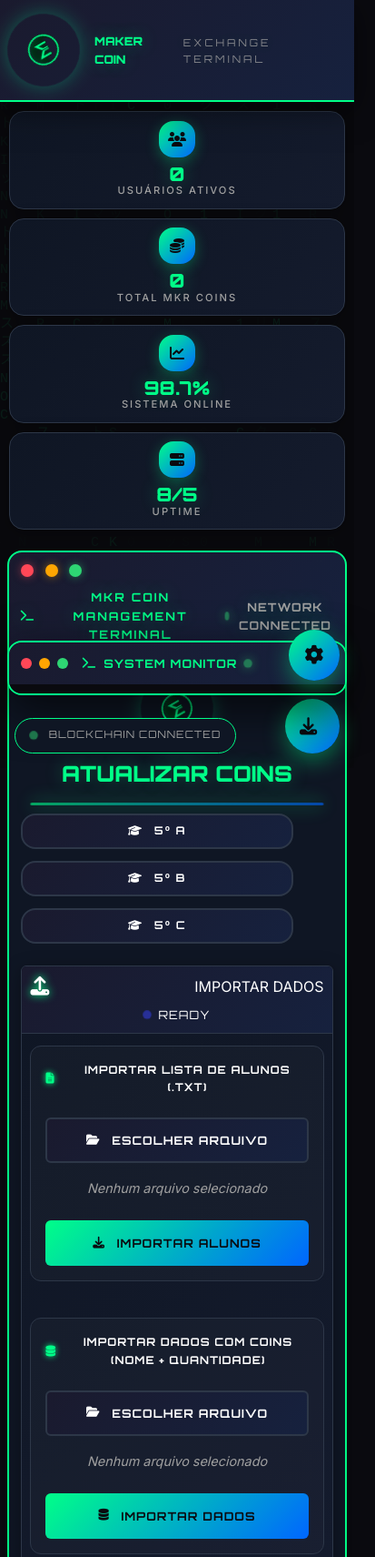
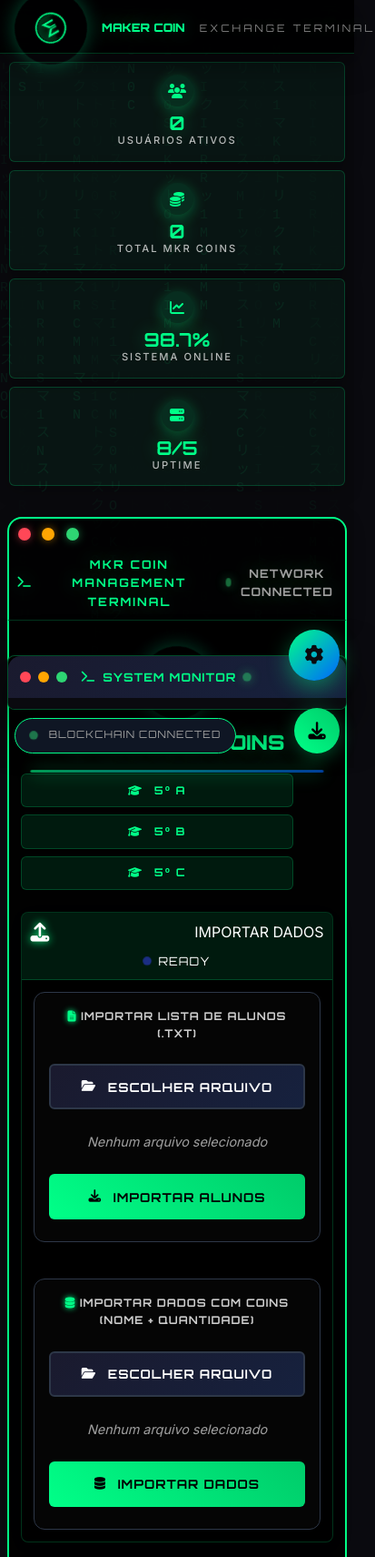
Before and after one commit to Nansinyx26/Maker_Coins3.00, a plain HTML site: page atualizacao.html in a window 390 px wide. Shown: the top 1711 px of the page at 91% size, 413 px wide, since content can reach past the window. Drawn offline with Linux system fonts and the light colour scheme.

Commit message:
Update mobile-responsive.css

```diff
--- a/css/mobile-responsive.css
+++ b/css/mobile-responsive.css
@@ -1,25 +1,58 @@
-/* Mobile Responsive - Componentes Compactos */
+/* === MOBILE RESPONSIVE CSS - SISTEMA FUNCIONAL === */
 
-/* Header Mobile - Compacto */
+/* Touch-friendly interactions */
+* {
+    -webkit-tap-highlight-color: rgba(0, 255, 136, 0.3);
+    -webkit-touch-callout: none;
+    box-sizing: border-box;
+}
+
+input, textarea, [contenteditable] {
+    -webkit-user-select: text;
+    user-select: text;
+}
+
+/* Viewport fixes */
+html {
+    -webkit-text-size-adjust: 100%;
+    font-size: 16px;
+}
+
+body {
+    margin: 0;
+    padding: 0;
+    -webkit-overflow-scrolling: touch;
+    overscroll-behavior: contain;
+}
+
+/* === HEADER MOBILE === */
 @media screen and (max-width: 768px) {
     .crypto-header {
-        padding: 0.4rem 0.8rem;
+        padding: 0.5rem 1rem;
         position: sticky;
         top: 0;
         z-index: 1001;
+        background: rgba(0, 0, 0, 0.9);
+        backdrop-filter: blur(10px);
+        border-bottom: 1px solid rgba(0, 255, 136, 0.2);
     }
 
     .header-content {
+        display: flex;
         flex-direction: row;
         justify-content: space-between;
         align-items: center;
         gap: 0.5rem;
         min-height: 45px;
+        max-height: 45px;
     }
 
     .logo {
         font-size: 0.9rem;
         text-align: left;
+        white-space: nowrap;
+        flex-shrink: 0;
+        color: #00ff88;
     }
 
     .logo i {
@@ -28,11 +61,18 @@
     }
 
     .market-ticker {
+        display: flex;
         flex: 1;
         justify-content: flex-end;
         gap: 0.3rem;
         overflow-x: auto;
         max-width: 60%;
+        scrollbar-width: none;
+        -ms-overflow-style: none;
+    }
+
+    .market-ticker::-webkit-scrollbar {
+        display: none;
     }
 
     .ticker-item {
@@ -40,68 +80,71 @@
         padding: 0.3rem 0.5rem;
         font-size: 0.65rem;
         flex-shrink: 0;
-    }
-
-    .ticker-item:nth-child(n+4) {
-        display: none;
+        background: rgba(0, 255, 136, 0.1);
+        border: 1px solid rgba(0, 255, 136, 0.2);
+        border-radius: 4px;
+        color: #00ff88;
     }
 }
 
-/* Stats Dashboard - Menor */
+/* === STATS DASHBOARD === */
 @media screen and (max-width: 768px) {
     .stats-dashboard {
+        display: grid;
         grid-template-columns: repeat(2, 1fr);
         gap: 0.8rem;
         padding: 0.8rem;
+        margin-bottom: 1rem;
     }
 
     .stat-card {
         padding: 0.8rem;
         text-align: center;
+        background: rgba(0, 255, 136, 0.05);
+        border: 1px solid rgba(0, 255, 136, 0.2);
+        border-radius: 6px;
+        display: flex;
+        flex-direction: column;
         gap: 0.5rem;
     }
 
     .stat-icon {
-        width: 40px;
-        height: 40px;
+        width: 35px;
+        height: 35px;
         font-size: 1rem;
+        background: rgba(0, 255, 136, 0.1);
+        border-radius: 50%;
+        display: flex;
+        align-items: center;
+        justify-content: center;
+        margin: 0 auto;
+        color: #00ff88;
     }
 
     .stat-value {
-        font-size: 1.5rem;
+        font-size: 1.3rem;
+        font-weight: bold;
+        color: #00ff88;
     }
 
     .stat-label {
         font-size: 0.7rem;
+        color: rgba(255, 255, 255, 0.7);
+        text-transform: uppercase;
     }
 }
 
-/* Container e Terminal - Compacto */
-@media screen and (max-width: 768px) {
-    .container {
-        padding: 0.8rem 0.5rem;
-    }
-
-    .terminal-header {
-        padding: 0.8rem;
-        gap: 0.8rem;
-    }
-
-    .terminal-title {
-        font-size: 0.8rem;
-    }
-
-    .terminal-content {
-        padding: 1rem 0.8rem;
-    }
-}
-
-/* Título Principal - Menor */
+/* === MAIN TITLE === */
 @media screen and (max-width: 768px) {
     .main-title {
-        font-size: 1.8rem;
-        gap: 0.8rem;
-        margin-bottom: 1.5rem;
+        font-size: 1.6rem;
+        text-align: center;
+        margin: 1rem 0;
+        color: #00ff88;
+        display: flex;
+        flex-direction: column;
+        align-items: center;
+        gap: 0.5rem;
     }
 
     .main-title i {
@@ -109,120 +152,201 @@
     }
 }
 
-/* Tabs - Compactas */
+/* === CONTAINER === */
+@media screen and (max-width: 768px) {
+    .container {
+        padding: 0.5rem;
+        max-width: 100%;
+    }
+}
+
+/* === TERMINAL === */
+@media screen and (max-width: 768px) {
+    .terminal-header {
+        padding: 0.6rem;
+        background: rgba(0, 0, 0, 0.8);
+        border-bottom: 1px solid rgba(0, 255, 136, 0.2);
+        display: flex;
+        justify-content: space-between;
+        align-items: center;
+    }
+
+    .terminal-title {
+        font-size: 0.8rem;
+        color: #00ff88;
+    }
+
+    .terminal-content {
+        padding: 0.8rem;
+        background: rgba(0, 0, 0, 0.9);
+    }
+}
+
+/* === TABS === */
 @media screen and (max-width: 768px) {
     .crypto-tabs {
-        margin-bottom: 1.5rem;
+        margin-bottom: 1rem;
     }
 
     .tab-group {
-        gap: 0.8rem;
-        flex-wrap: wrap;
+        display: flex;
+        gap: 0.5rem;
+        overflow-x: auto;
+        padding-bottom: 0.5rem;
+        scrollbar-width: none;
+    }
+
+    .tab-group::-webkit-scrollbar {
+        display: none;
     }
 
     .crypto-tab {
-        padding: 0.8rem 1rem;
+        padding: 0.7rem 1rem;
         font-size: 0.8rem;
-        min-width: auto;
-        flex: 1;
+        min-width: 100px;
+        flex-shrink: 0;
+        background: rgba(0, 255, 136, 0.1);
+        border: 1px solid rgba(0, 255, 136, 0.2);
+        border-radius: 6px;
+        color: #00ff88;
+        text-align: center;
+        cursor: pointer;
+        transition: all 0.3s ease;
+    }
+
+    .crypto-tab.active {
+        background: rgba(0, 255, 136, 0.2);
+        border-color: #00ff88;
     }
 }
 
-/* Panels - Menores */
+/* === PANELS === */
 @media screen and (max-width: 768px) {
     .crypto-panel {
         margin-bottom: 1rem;
+        background: rgba(0, 0, 0, 0.8);
+        border: 1px solid rgba(0, 255, 136, 0.2);
         border-radius: 8px;
+        overflow: hidden;
     }
 
     .panel-header {
-        padding: 0.8rem;
-        gap: 0.5rem;
-    }
-
-    .panel-header > div:first-child {
-        font-size: 0.85rem;
+        padding: 0.6rem;
+        background: rgba(0, 255, 136, 0.1);
+        border-bottom: 1px solid rgba(0, 255, 136, 0.2);
+        display: flex;
+        justify-content: space-between;
+        align-items: center;
     }
 
     .panel-content {
-        padding: 1rem 0.8rem;
+        padding: 0.8rem;
     }
 }
 
-/* Form Elements - Compactos */
+/* === FORMS === */
 @media screen and (max-width: 768px) {
     .crypto-input,
     .crypto-textarea {
+        width: 100%;
         padding: 0.8rem;
-        font-size: 16px;
+        font-size: 16px; /* Evita zoom no iOS */
+        background: rgba(0, 0, 0, 0.8);
+        border: 1px solid rgba(0, 255, 136, 0.2);
         border-radius: 6px;
+        color: white;
+        margin-bottom: 0.8rem;
+    }
+
+    .crypto-input:focus,
+    .crypto-textarea:focus {
+        outline: none;
+        border-color: #00ff88;
+        box-shadow: 0 0 10px rgba(0, 255, 136, 0.3);
     }
 
     .crypto-label {
         font-size: 0.75rem;
+        color: rgba(255, 255, 255, 0.8);
+        margin-bottom: 0.5rem;
+        display: block;
+    }
+}
+
+/* === BUTTONS === */
+@media screen and (max-width: 768px) {
+    .crypto-button {
+        width: 100%;
+        padding: 0.9rem;
+        font-size: 0.85rem;
+        background: linear-gradient(45deg, #00ff88, #00cc6a);
+        border: none;
+        border-radius: 6px;
+        color: black;
+        font-weight: bold;
+        cursor: pointer;
+        transition: all 0.3s ease;
+        margin-bottom: 0.5rem;
     }
 
-    .input-group {
+    .crypto-button:active {
+        transform: scale(0.98);
+        background: linear-gradient(45deg, #00cc6a, #00aa55);
+    }
+
+    .action-buttons {
+        display: flex;
+        flex-direction: column;
         gap: 0.8rem;
     }
 }
 
-/* Buttons - Menores */
-@media screen and (max-width: 768px) {
-    .crypto-button {
-        padding: 0.9rem 1rem;
-        font-size: 0.85rem;
-        border-radius: 6px;
-    }
-
-    .action-buttons {
-        gap: 0.8rem;
-    }
-}
-
-/* User Cards - Compactos */
+/* === USER CARDS === */
 @media screen and (max-width: 768px) {
     .user-card {
-        padding: 1rem 0.8rem;
-        gap: 0.8rem;
+        padding: 0.8rem;
+        background: rgba(0, 0, 0, 0.8);
+        border: 1px solid rgba(0, 255, 136, 0.2);
+        border-radius: 6px;
+        margin-bottom: 0.5rem;
+        display: flex;
         flex-direction: column;
         text-align: center;
+        gap: 0.5rem;
     }
 
     .user-name {
         font-size: 1rem;
+        font-weight: bold;
+        color: #00ff88;
     }
 
     .user-coins {
         font-size: 0.9rem;
+        color: rgba(255, 255, 255, 0.8);
     }
 }
 
-/* History - Menor */
+/* === HISTORY === */
 @media screen and (max-width: 768px) {
     .history-container h3 {
-        font-size: 1.1rem;
+        font-size: 1rem;
+        text-align: center;
         margin-bottom: 0.8rem;
+        color: #00ff88;
     }
 
     .history-container li {
-        padding: 0.8rem;
+        padding: 0.6rem;
         margin: 0.4rem 0;
+        background: rgba(0, 0, 0, 0.6);
+        border: 1px solid rgba(0, 255, 136, 0.2);
         border-radius: 6px;
-    }
-
-    .history-item {
-        gap: 0.6rem;
-        text-align: center;
-    }
-
-    .justification-btn {
-        padding: 0.6rem 1rem;
-        font-size: 0.75rem;
+        font-size: 0.8rem;
     }
 }
 
-/* Mobile 480px - Ainda menor */
+/* === MOBILE PEQUENO (480px) === */
 @media screen and (max-width: 480px) {
     .crypto-header {
         padding: 0.3rem 0.5rem;
@@ -237,7 +361,15 @@
     }
 
     .logo i {
-        font-size: 1.1rem;
+        font-size: 1rem;
+    }
+
+    .market-ticker {
+        max-width: 50%;
+    }
+
+    .ticker-item:nth-child(n+3) {
+        display: none;
     }
 
     .stats-dashboard {
@@ -246,62 +378,21 @@
         padding: 0.6rem;
     }
 
-    .stat-card {
-        padding: 0.6rem;
-    }
-
-    .stat-value {
-        font-size: 1.3rem;
-    }
-
     .main-title {
-        font-size: 1.5rem;
-    }
-
-    .main-title i {
-        font-size: 1.8rem;
+        font-size: 1.4rem;
     }
 
     .crypto-tab {
+        min-width: 80px;
         padding: 0.6rem 0.8rem;
         font-size: 0.75rem;
     }
-
-    .crypto-panel {
-        border-radius: 6px;
-    }
-
-    .panel-header {
-        padding: 0.6rem;
-    }
-
-    .panel-content {
-        padding: 0.8rem 0.6rem;
-    }
-
-    .crypto-input,
-    .crypto-textarea {
-        padding: 0.7rem;
-    }
-
-    .crypto-button {
-        padding: 0.8rem;
-        font-size: 0.8rem;
-    }
-
-    .user-card {
-        padding: 0.8rem 0.6rem;
-    }
-
-    .ticker-item:nth-child(n+3) {
-        display: none;
-    }
 }
 
-/* Landscape - Extra compacto */
+/* === LANDSCAPE MOBILE === */
 @media screen and (max-height: 500px) and (orientation: landscape) {
     .crypto-header {
-        padding: 0.2rem 0.4rem;
+        padding: 0.2rem 0.5rem;
     }
 
     .header-content {
@@ -313,20 +404,86 @@
         padding: 0.4rem;
     }
 
-    .stat-card {
-        padding: 0.4rem;
+    .main-title {
+        font-size: 1.2rem;
+        margin: 0.5rem 0;
+    }
+}
+
+/* === FLOATING ELEMENTS === */
+@media screen and (max-width: 768px) {
+    .floating-button {
+        position: fixed;
+        bottom: 1rem;
+        right: 1rem;
+        width: 50px;
+        height: 50px;
+        background: linear-gradient(45deg, #00ff88, #00cc6a);
+        border-radius: 50%;
+        display: flex;
+        align-items: center;
+        justify-content: center;
+        font-size: 1.2rem;
+        color: black;
+        cursor: pointer;
+        z-index: 1000;
+        box-shadow: 0 4px 20px rgba(0, 255, 136, 0.3);
     }
 
-    .main-title {
-        font-size: 1.3rem;
-        margin-bottom: 1rem;
+    .live-terminal {
+        position: fixed;
+        bottom: 4rem;
+        left: 0.5rem;
+        right: 0.5rem;
+        max-height: 200px;
+        background: rgba(0, 0, 0, 0.95);
+        border: 1px solid rgba(0, 255, 136, 0.3);
+        border-radius: 8px;
+        z-index: 999;
+    }
+}
+
+/* === NOTIFICAÇÕES === */
+@media screen and (max-width: 768px) {
+    .notification-container {
+        position: fixed;
+        top: 1rem;
+        left: 0.5rem;
+        right: 0.5rem;
+        z-index: 1001;
     }
 
-    .crypto-panel {
-        margin-bottom: 0.8rem;
+    .notification {
+        padding: 0.8rem;
+        background: rgba(0, 0, 0, 0.9);
+        border: 1px solid rgba(0, 255, 136, 0.3);
+        border-radius: 6px;
+        color: white;
+        margin-bottom: 0.5rem;
+        font-size: 0.85rem;
+    }
+}
+
+/* === TOUCH FEEDBACK === */
+@media (hover: none) and (pointer: coarse) {
+    .crypto-button:active,
+    .crypto-tab:active,
+    .user-card:active {
+        transform: scale(0.95);
+        transition: transform 0.1s ease;
+    }
+}
+
+/* === SAFE AREAS (iPhone X+) === */
+@supports (padding: max(0px)) {
+    .crypto-header {
+        padding-left: max(1rem, env(safe-area-inset-left));
+        padding-right: max(1rem, env(safe-area-inset-right));
+        padding-top: max(0.5rem, env(safe-area-inset-top));
     }
 
-    .panel-content {
-        padding: 0.6rem;
+    .floating-button {
+        bottom: max(1rem, env(safe-area-inset-bottom));
+        right: max(1rem, env(safe-area-inset-right));
     }
 }
```
